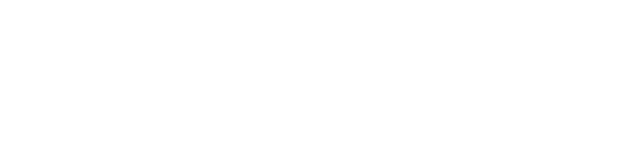
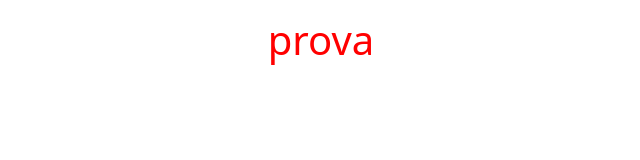
Before and after one commit to Anymoose98/db-first, a plain HTML site: page index.html in a window 1280 px wide. Shown: the whole page, without its empty margins (319-959 px from the left). Drawn offline with nearby package versions, Linux system fonts and the light colour scheme.

Commit message:
add css & bootstrap

```diff
--- /dev/null
+++ b/css/style.css
@@ -0,0 +1,9 @@
+*{
+    margin: 0;
+    padding: 0;
+    box-sizing: border-box;
+}
+
+h1{
+    color: red;
+}
--- a/index.html
+++ b/index.html
@@ -3,9 +3,11 @@
 <head>
     <meta charset="UTF-8">
     <meta name="viewport" content="width=device-width, initial-scale=1.0">
+    <link href="https://cdn.jsdelivr.net/npm/bootstrap@5.3.2/dist/css/bootstrap.min.css" rel="stylesheet" integrity="sha384-T3c6CoIi6uLrA9TneNEoa7RxnatzjcDSCmG1MXxSR1GAsXEV/Dwwykc2MPK8M2HN" crossorigin="anonymous">
+    <link rel="stylesheet" href="./css/style.css">
     <title>Document</title>
 </head>
 <body>
-
+    <h1 class="text-center my-3">prova</h1>
 </body>
 </html>
```
